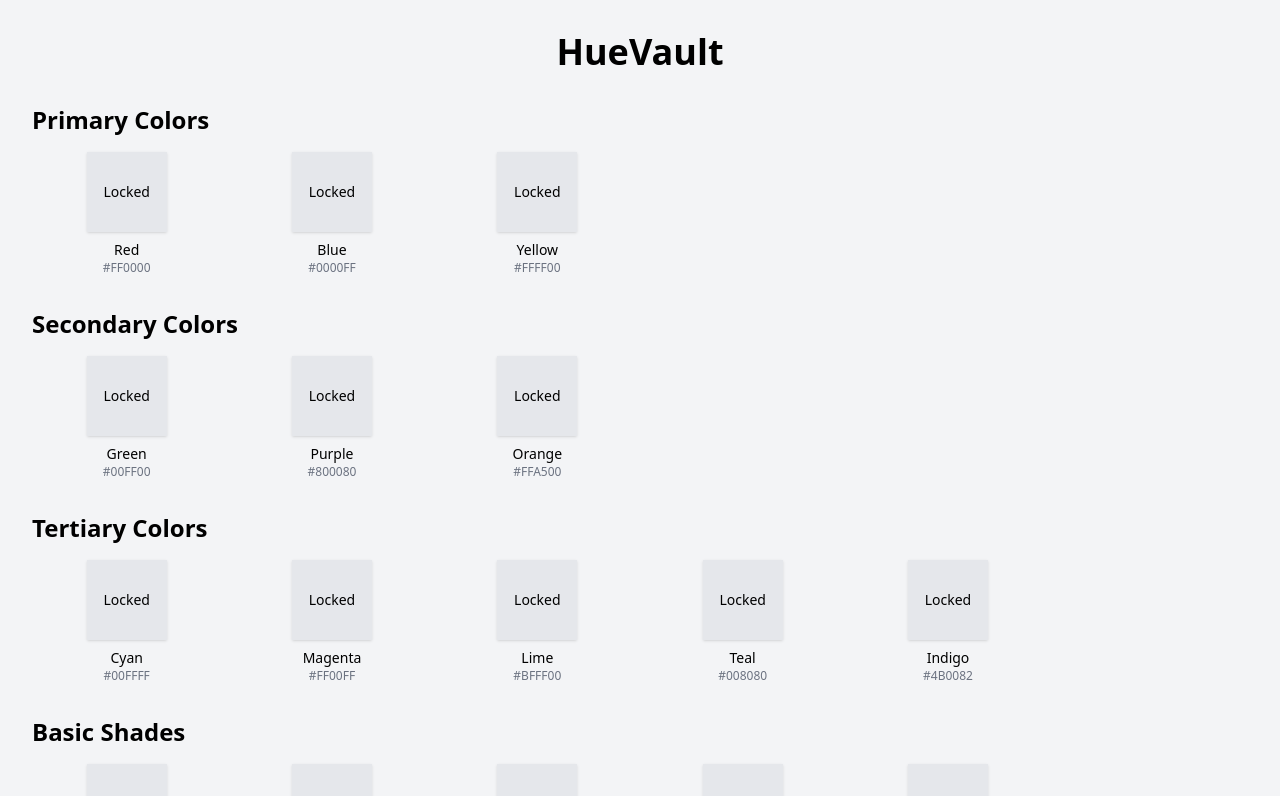
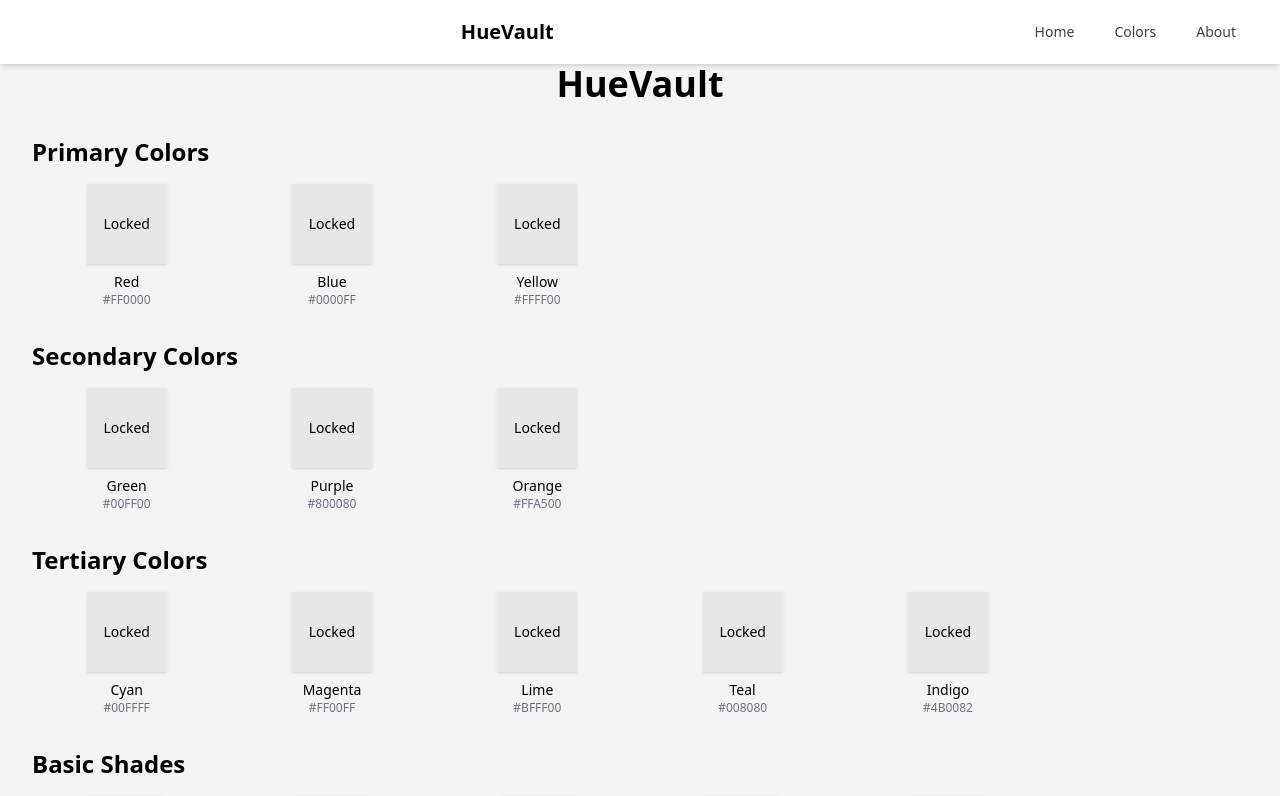
Before and after one commit to davide97g/pixel-world, a React (Vite) app in the folder apps/frontend/: page /huevault in a window 1280 px wide. Shown: the top 796 px of the page. Built offline with nearby package versions, Linux system fonts and the light colour scheme; no server answers.

Commit message:
page layout component

```diff
--- /dev/null
+++ b/apps/frontend/src/components/custom/NavMenu.tsx
@@ -0,0 +1,86 @@
+import { useState } from "react";
+
+import { Button } from "@/components/ui/button";
+import { Menu, X } from "lucide-react";
+
+const NavMenu = () => {
+  const [isOpen, setIsOpen] = useState(false);
+
+  const toggleMenu = () => setIsOpen(!isOpen);
+
+  return (
+    <nav className="bg-white shadow-md">
+      <div className="max-w-7xl mx-auto px-4 sm:px-6 lg:px-8">
+        <div className="flex items-center justify-between h-16">
+          <div className="flex items-center">
+            <div className="flex-shrink-0 md:hidden">
+              <Button
+                variant="ghost"
+                size="icon"
+                onClick={toggleMenu}
+                aria-label="Toggle menu"
+              >
+                {isOpen ? (
+                  <X className="h-6 w-6" />
+                ) : (
+                  <Menu className="h-6 w-6" />
+                )}
+              </Button>
+            </div>
+          </div>
+          <div className="flex-1 flex items-center justify-center">
+            <span className="font-bold text-xl">HueVault</span>
+          </div>
+          <div className="hidden md:block">
+            <div className="ml-10 flex items-baseline space-x-4">
+              <a
+                href="/"
+                className="text-gray-700 hover:bg-gray-200 px-3 py-2 rounded-md text-sm font-medium"
+              >
+                Home
+              </a>
+              <a
+                href="/colors"
+                className="text-gray-700 hover:bg-gray-200 px-3 py-2 rounded-md text-sm font-medium"
+              >
+                Colors
+              </a>
+              <a
+                href="/about"
+                className="text-gray-700 hover:bg-gray-200 px-3 py-2 rounded-md text-sm font-medium"
+              >
+                About
+              </a>
+            </div>
+          </div>
+        </div>
+      </div>
+
+      {/* Mobile menu, show/hide based on menu state */}
+      <div className={`md:hidden ${isOpen ? "block" : "hidden"}`}>
+        <div className="px-2 pt-2 pb-3 space-y-1 sm:px-3">
+          <a
+            href="/"
+            className="text-gray-700 hover:bg-gray-200 block px-3 py-2 rounded-md text-base font-medium"
+          >
+            Home
+          </a>
+          <a
+            href="/colors"
+            className="text-gray-700 hover:bg-gray-200 block px-3 py-2 rounded-md text-base font-medium"
+          >
+            Colors
+          </a>
+          <a
+            href="/about"
+            className="text-gray-700 hover:bg-gray-200 block px-3 py-2 rounded-md text-base font-medium"
+          >
+            About
+          </a>
+        </div>
+      </div>
+    </nav>
+  );
+};
+
+export default NavMenu;
--- /dev/null
+++ b/apps/frontend/src/components/custom/Page.tsx
@@ -0,0 +1,10 @@
+import NavMenu from "./NavMenu";
+
+export function Page({ children }: Readonly<{ children: React.ReactNode }>) {
+  return (
+    <div className="bg-gray-100 min-h-screen">
+      <NavMenu />
+      <div className="max-w-7xl mx-auto px-4 sm:px-6 lg:px-8">{children}</div>
+    </div>
+  );
+}
--- a/apps/frontend/src/pages/HueVault.tsx
+++ b/apps/frontend/src/pages/HueVault.tsx
@@ -59,7 +59,7 @@ export default function HueVault() {
   };
 
   return (
-    <div className="min-h-screen bg-gray-100 p-8">
+    <>
       <h1 className="text-4xl font-bold mb-8 text-center">HueVault</h1>
       {Object.entries(colorCategories).map(([category, colors]) => (
         <div key={category} className="mb-8">
@@ -88,7 +88,7 @@ export default function HueVault() {
           </div>
         </div>
       ))}
-    </div>
+    </>
   );
 }
 
--- a/apps/frontend/src/router/index.tsx
+++ b/apps/frontend/src/router/index.tsx
@@ -1,3 +1,4 @@
+import { Page } from "@/components/custom/Page";
 import { lazy, Suspense } from "react";
 import { createBrowserRouter } from "react-router";
 
@@ -11,7 +12,9 @@ export const router = createBrowserRouter([
     path: "/huevault",
     element: (
       <Suspense>
-        <HueVault />
+        <Page>
+          <HueVault />
+        </Page>
       </Suspense>
     ),
   },
```
